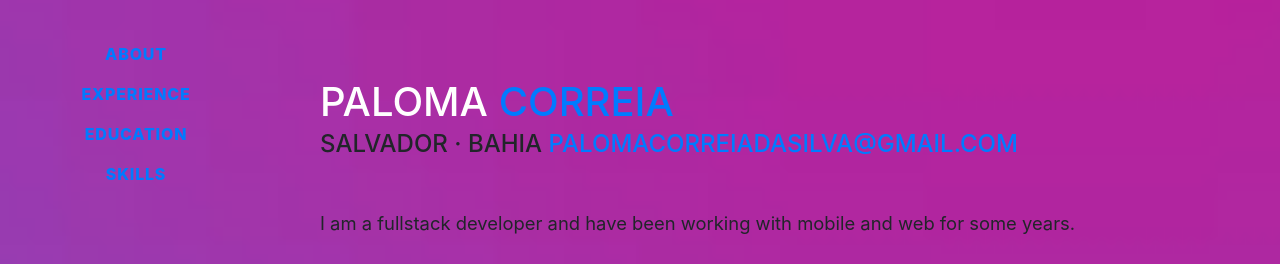
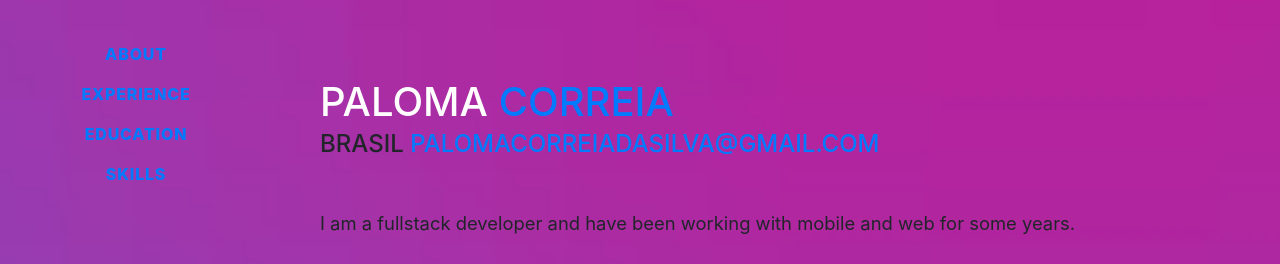
Before and after one commit to palomacorreia/palomacorreia.github.io, a website with bundled scripts: page index.html in a window 1280 px wide. Shown: the part 190-454 px from the top of the page. Built offline with nearby package versions, Linux system fonts and the light colour scheme; a web font is replaced by a local one.

Commit message:
change place

```diff
--- a/index.html
+++ b/index.html
@@ -72,7 +72,7 @@ background-position:center;">
         <h1 class="mb-0">Paloma
           <span class="text-primary">Correia</span>
         </h1>
-        <div class="subheading mb-5">Salvador · Bahia
+        <div class="subheading mb-5">Brasil
           <a href="mailto:name@email.com">palomacorreiadasilva@gmail.com</a>
         </div>
         <p class="lead mb-5">I am a fullstack developer and have been working with mobile and web for some years.</p>
```
